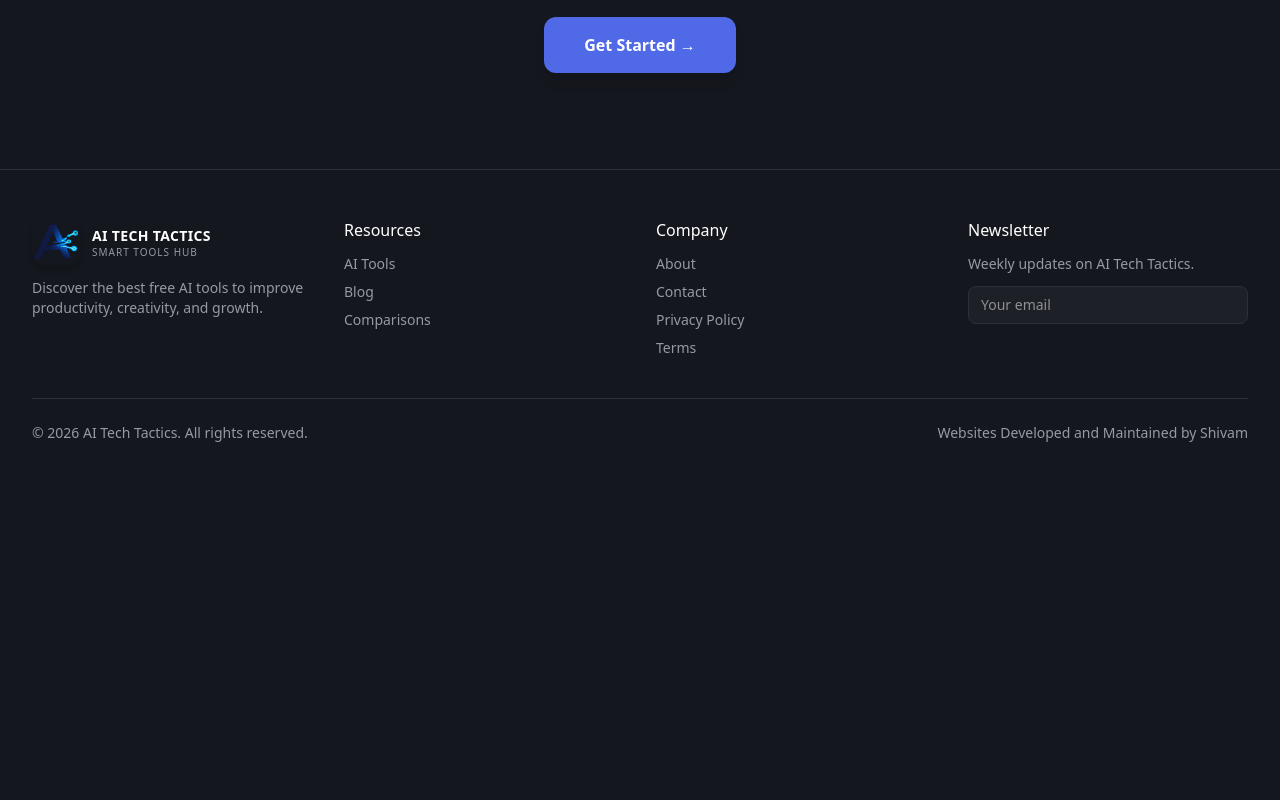
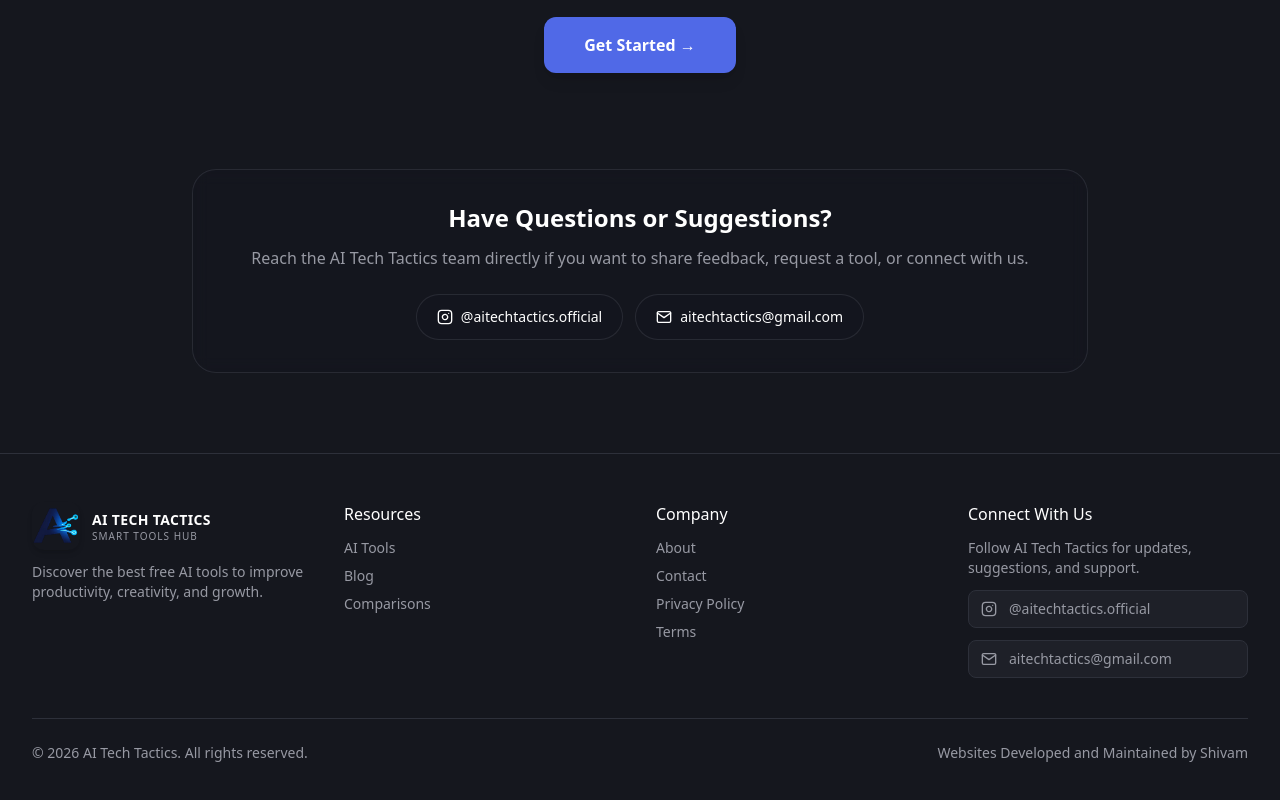
Before and after one commit to shiv-co/ai_tools, a Next.js app: page / in a window 1280 px wide. Shown: the part 1752-2552 px from the top of the page. Before the commit the page ends 2243 px from the top, so only its background shows below. Built offline with nearby package versions, Linux system fonts and the light colour scheme.

Commit message:
updated social links

```diff
--- /dev/null
+++ b/data/programmaticPages.ts
@@ -0,0 +1,7 @@
+export {
+  compressionSizes,
+  imageDimensions,
+  socialPlatforms,
+  conversions,
+  programmaticSlugs,
+} from "../src/data/programmatic-pages";
--- a/src/app/page.js
+++ b/src/app/page.js
@@ -5,6 +5,7 @@ import png from "../../public/icons/png.png";
 import text from "../../public/icons/case_change.webp";
 import ai from "../../public/icons/ai_students.webp";
 import Image from "next/image";
+import { FiInstagram, FiMail } from "react-icons/fi";
 import SeoJsonLd from "@/components/SeoJsonLd";
 import { buildMetadata, websiteSchema } from "@/lib/seo";
 
@@ -185,6 +186,34 @@ export default function Home() {
           Get Started →
         </Link>
       </section>
+
+      <section className="px-4 sm:px-6 lg:px-8 pb-20">
+        <div className="mx-auto max-w-4xl rounded-3xl border border-[var(--border-opacity-80)] bg-[var(--surface-opacity-5)] p-8 text-center backdrop-blur">
+          <h2 className="text-2xl font-bold">Have Questions or Suggestions?</h2>
+          <p className="mt-3 text-[var(--text-secondary)]">
+            Reach the AI Tech Tactics team directly if you want to share
+            feedback, request a tool, or connect with us.
+          </p>
+          <div className="mt-6 flex flex-col items-center justify-center gap-3 sm:flex-row">
+            <a
+              href="https://instagram.com/aitechtactics.official"
+              target="_blank"
+              rel="noopener noreferrer"
+              className="inline-flex items-center gap-2 rounded-full border border-[var(--border-opacity-80)] bg-[var(--surface-opacity-5)] px-5 py-3 text-sm font-medium transition hover:border-[var(--accent)] hover:text-[var(--accent)]"
+            >
+              <FiInstagram className="h-4 w-4" />
+              <span>@aitechtactics.official</span>
+            </a>
+            <a
+              href="mailto:aitechtactics@gmail.com"
+              className="inline-flex items-center gap-2 rounded-full border border-[var(--border-opacity-80)] bg-[var(--surface-opacity-5)] px-5 py-3 text-sm font-medium transition hover:border-[var(--accent)] hover:text-[var(--accent)]"
+            >
+              <FiMail className="h-4 w-4" />
+              <span>aitechtactics@gmail.com</span>
+            </a>
+          </div>
+        </div>
+      </section>
       <SeoJsonLd data={websiteSchema()} />
     </main>
   );
--- a/src/components/Footer.jsx
+++ b/src/components/Footer.jsx
@@ -1,22 +1,15 @@
+import Image from "next/image";
+import Link from "next/link";
+import { FiInstagram, FiMail } from "react-icons/fi";
 
-import Link from "next/link";
-import Image from "next/image";
 export default function Footer() {
   return (
     <footer className="border-t border-[var(--border)] bg-[var(--bg)]">
       <div className="max-w-7xl mx-auto px-4 sm:px-6 lg:px-8 py-12">
-
-        {/* Top */}
         <div className="grid grid-cols-1 sm:grid-cols-2 lg:grid-cols-4 gap-8">
-
-          {/* Brand */}
           <div>
             <div className="flex items-center gap-2 mb-3">
-             <Link
-  href="/"
-  className="group flex items-center gap-3 transition duration-300"
->
-  {/* Logo */}
+              <Link href="/" className="group flex items-center gap-3 transition duration-300">
                 <div className="relative h-12 w-12 overflow-hidden rounded-xl shadow-md transition-transform duration-300 group-hover:scale-105">
                   <Image
                     src="/logo.png"
@@ -28,7 +21,6 @@ export default function Footer() {
                   />
                 </div>
 
-  {/* Brand Text */}
                 <div className="leading-tight">
                   <span className="block text-sm font-bold tracking-wide text-[var(--text-primary)] group-hover:text-[var(--accent)] transition">
                     AI TECH TACTICS
@@ -44,49 +36,55 @@ export default function Footer() {
             </p>
           </div>
 
-          {/* Links */}
           <div>
             <h4 className="font-medium mb-3">Resources</h4>
             <ul className="space-y-2 text-sm text-[var(--text-secondary)]">
-              <li><a href="/tools">AI Tools</a></li>
-              {/* <li><a href="/free-tools">Free Tools</a></li> */}
-              <li><a href="/about">Blog</a></li>
-              <li><a href="/comparisons">Comparisons</a></li>
+              <li><Link href="/tools">AI Tools</Link></li>
+              <li><Link href="/blog">Blog</Link></li>
+              <li><Link href="/comparisons">Comparisons</Link></li>
             </ul>
           </div>
 
-          {/* Company */}
           <div>
             <h4 className="font-medium mb-3">Company</h4>
             <ul className="space-y-2 text-sm text-[var(--text-secondary)]">
-              <li><a href="/about">About</a></li>
-              <li><a href="/contact">Contact</a></li>
-              <li><a href="/privacy-policy">Privacy Policy</a></li>
-              <li><a href="/terms">Terms</a></li>
+              <li><Link href="/about">About</Link></li>
+              <li><Link href="/contact">Contact</Link></li>
+              <li><Link href="/privacy-policy">Privacy Policy</Link></li>
+              <li><Link href="/terms">Terms</Link></li>
             </ul>
           </div>
 
-          {/* Newsletter */}
           <div>
-            <h4 className="font-medium mb-3">Newsletter</h4>
+            <h4 className="font-medium mb-3">Connect With Us</h4>
             <p className="text-sm text-[var(--text-secondary)] mb-3">
-              Weekly updates on AI Tech Tactics.
+              Follow AI Tech Tactics for updates, suggestions, and support.
             </p>
-            <input
-              type="email"
-              placeholder="Your email"
-              className="w-full px-3 py-2 rounded-lg border border-[var(--border)] bg-[var(--surface)] text-sm outline-none"
-            />
+            <div className="space-y-3 text-sm text-[var(--text-secondary)]">
+              <a
+                href="https://instagram.com/aitechtactics.official"
+                target="_blank"
+                rel="noopener noreferrer"
+                className="flex items-center gap-3 rounded-lg border border-[var(--border)] bg-[var(--surface)] px-3 py-2 transition hover:border-[var(--accent)] hover:text-[var(--accent)]"
+              >
+                <FiInstagram className="h-4 w-4 shrink-0" />
+                <span>@aitechtactics.official</span>
+              </a>
+              <a
+                href="mailto:aitechtactics@gmail.com"
+                className="flex items-center gap-3 rounded-lg border border-[var(--border)] bg-[var(--surface)] px-3 py-2 transition hover:border-[var(--accent)] hover:text-[var(--accent)]"
+              >
+                <FiMail className="h-4 w-4 shrink-0" />
+                <span>aitechtactics@gmail.com</span>
+              </a>
+            </div>
+          </div>
         </div>
 
-        </div>
-
-        {/* Bottom */}
         <div className="mt-10 pt-6 border-t border-[var(--border)] text-sm text-[var(--text-secondary)] flex flex-col sm:flex-row justify-between gap-3">
           <span>© {new Date().getFullYear()} AI Tech Tactics. All rights reserved.</span>
           <span>Websites Developed and Maintained by Shivam</span>
         </div>
-
       </div>
     </footer>
   );
--- /dev/null
+++ b/src/components/SeoToolLandingPage.tsx
@@ -0,0 +1 @@
+export { default } from "./SeoToolPage";
--- a/src/data/programmatic-pages.js
+++ b/src/data/programmatic-pages.js
@@ -3,7 +3,8 @@ const baseCompressionSizes = [
   70, 80, 90, 100, 110, 120, 130, 140, 150, 160,
   170, 180, 190, 200, 225, 250, 275, 300, 325, 350,
   375, 400, 425, 450, 475, 500, 550, 600, 650, 700,
-  750, 800, 850, 900, 950, 1024, 1200, 1500, 1800, 2000,
+  750, 800, 850, 900, 950, 1000, 1024, 1100, 1200, 1500,
+  1800, 2000, 2500, 3000, 4000, 5000, 6000, 7000, 8000, 10000,
 ];
 
 const imageWidths = [100, 150, 200, 250, 300, 400, 512, 720, 1080, 1920];
@@ -74,11 +75,40 @@ export const conversions = [
   ["bmp", "webp"],
   ["gif", "jpg"],
   ["gif", "png"],
+  ["gif", "webp"],
+  ["svg", "jpg"],
+  ["svg", "png"],
+  ["svg", "webp"],
+  ["ico", "jpg"],
+  ["ico", "png"],
+  ["ico", "webp"],
+  ["jfif", "jpg"],
+  ["jfif", "png"],
+  ["jfif", "webp"],
+  ["jpe", "jpg"],
+  ["jpe", "png"],
+  ["jpe", "webp"],
+  ["pjpeg", "jpg"],
+  ["pjpeg", "png"],
+  ["pjpeg", "webp"],
+  ["pjp", "jpg"],
+  ["pjp", "png"],
+  ["pjp", "webp"],
+  ["tif", "jpg"],
+  ["tif", "png"],
+  ["tif", "webp"],
+  ["tiff", "jpg"],
+  ["tiff", "png"],
+  ["tiff", "webp"],
 ];
 
 export const programmaticSlugs = [
-  ...compressionSizes.map((size) => `compress-image-to-${size}kb`),
+  ...compressionSizes.map((size) =>
+    size >= 1000 && size % 1000 === 0
+      ? `compress-image-to-${size / 1000}mb`
+      : `compress-image-to-${size}kb`
+  ),
   ...imageDimensions.map((dimension) => `resize-image-${dimension}`),
   ...socialPlatforms.map((platform) => `resize-image-for-${platform}`),
-  ...conversions.flatMap(([from, to]) => [`convert-${from}-to-${to}`, `${from}-to-${to}`]),
+  ...conversions.map(([from, to]) => `${from}-to-${to}`),
 ];
```
Also changed, not shown: src/lib/programmatic-page-utils.js, src/lib/seo.js. Lines whose indentation alone changed are shown as unchanged.
